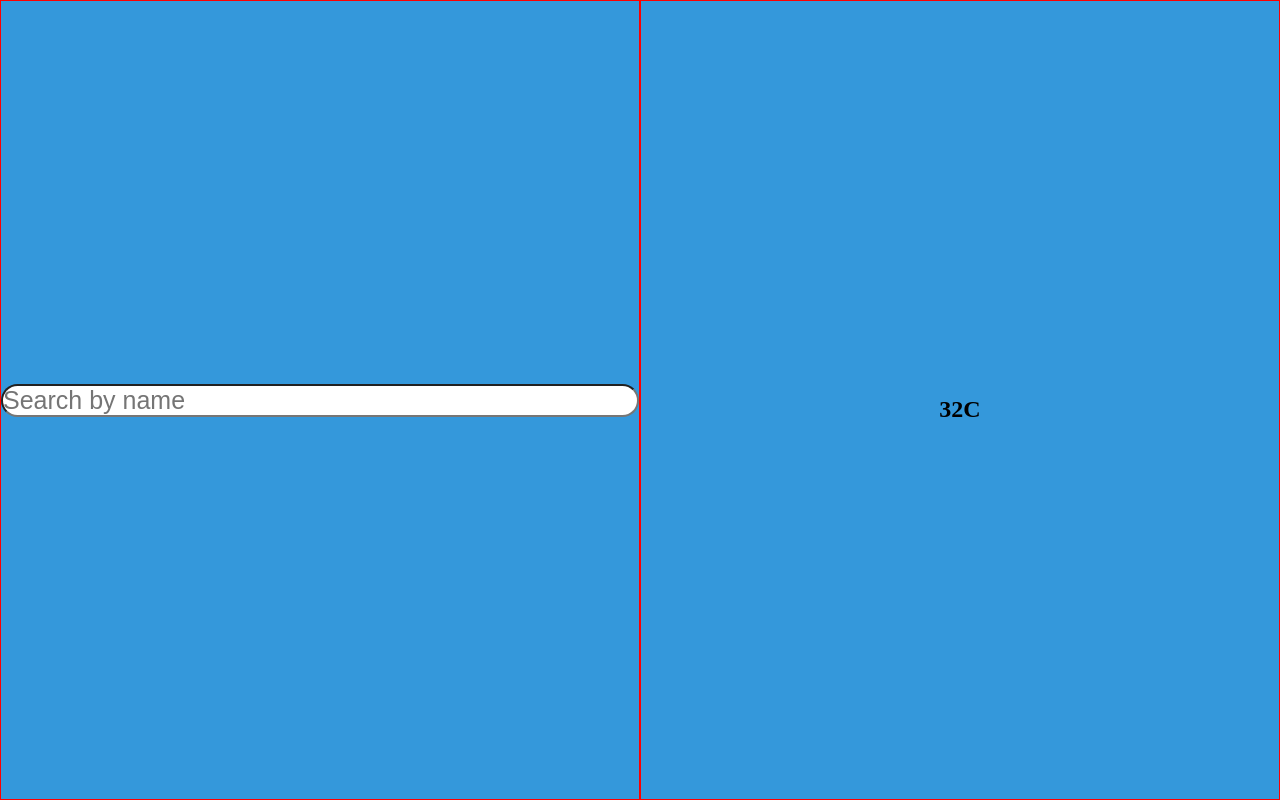
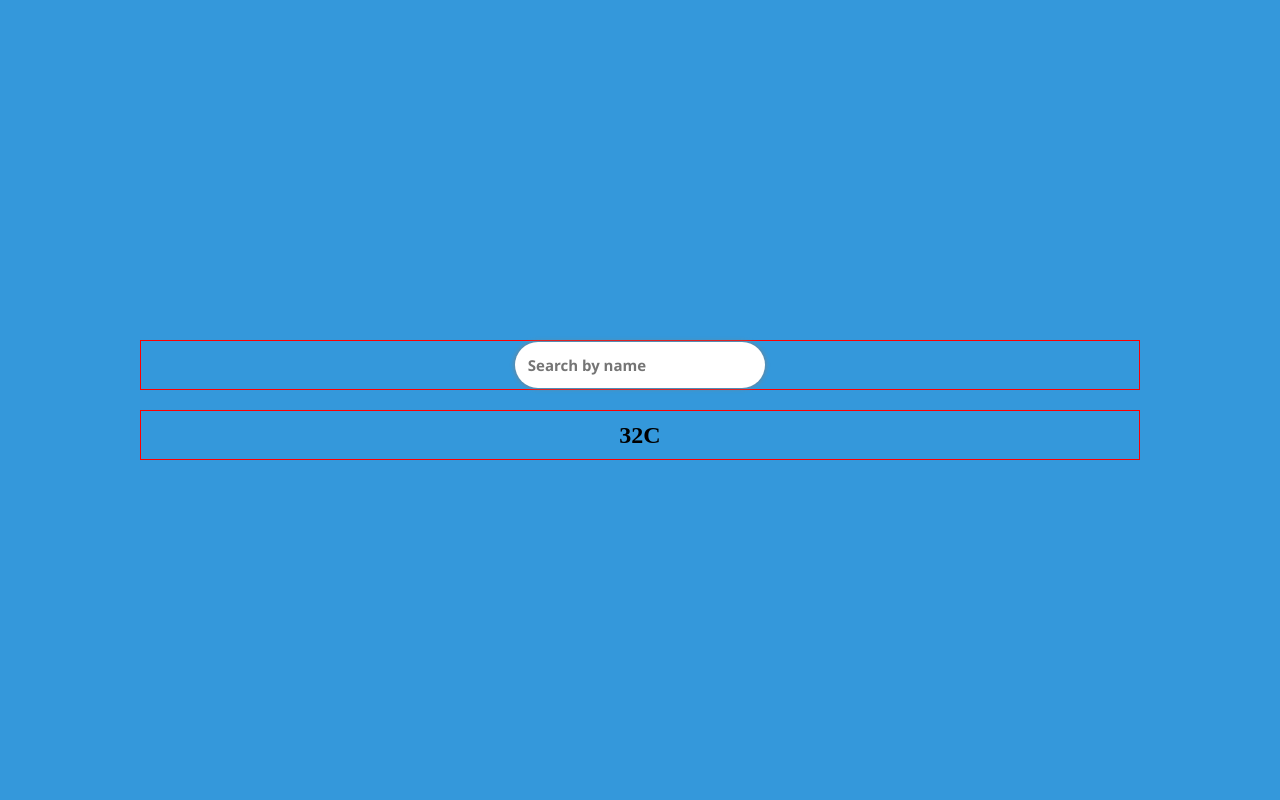
Before and after one commit to abhayrsr/weatherApp, a plain HTML site: page index.html in a window 1280 px wide. Drawn offline with Linux system fonts and the light colour scheme; a web font is replaced by a local one.

Commit message:
refactor: css

```diff
--- a/custom.css
+++ b/custom.css
@@ -1,3 +1,5 @@
+@import url('https://fonts.googleapis.com/css2?family=Edu+NSW+ACT+Foundation:wght@600&family=Inter:wght@300;400;500;600;700;800&family=Open+Sans&display=swap');
+
 *{
     padding: 0rem;
     margin: 0rem;
@@ -7,27 +9,33 @@
 main{
     width: 100%;
     height: 100vh;
-    text-align: center;
+    align-items: center;
     justify-content: center;
     background-color: #3498db;
     display: flex;
+    flex-direction: column;
 }
 
 .row{
     width: 1000px;
-    height: 100vh;
-    text-align: center;
+    height: 50px;
+    align-items: center;
     justify-content: center;
     display: flex;
-    flex-direction: column;
     border: 1px red solid;
+    margin: 10px;
 }
 
 #search{
-    padding: 0;
+    padding: 0.8rem;
     margin: 0;
-    font-size: 25px;
+    width: 250px;
+    font-size: 15px;
+    font-family:'Segoe UI', Tahoma, Geneva, Verdana, sans-serif;
+    font-weight: bold;
     border-radius: 10rem;
-    justify-content: center;
+    border: none;
+    outline: none;
+    box-shadow: 0px 0px 5px grey;
 
 }
```
